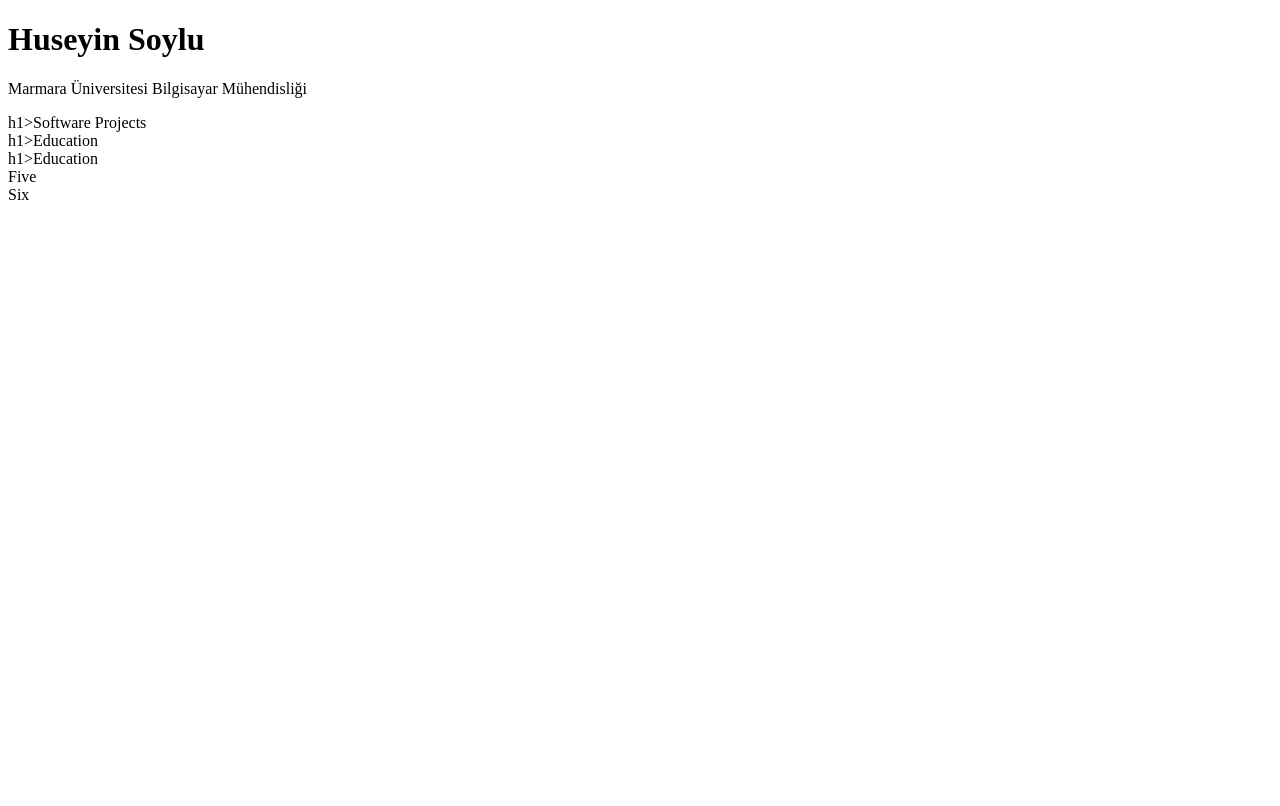
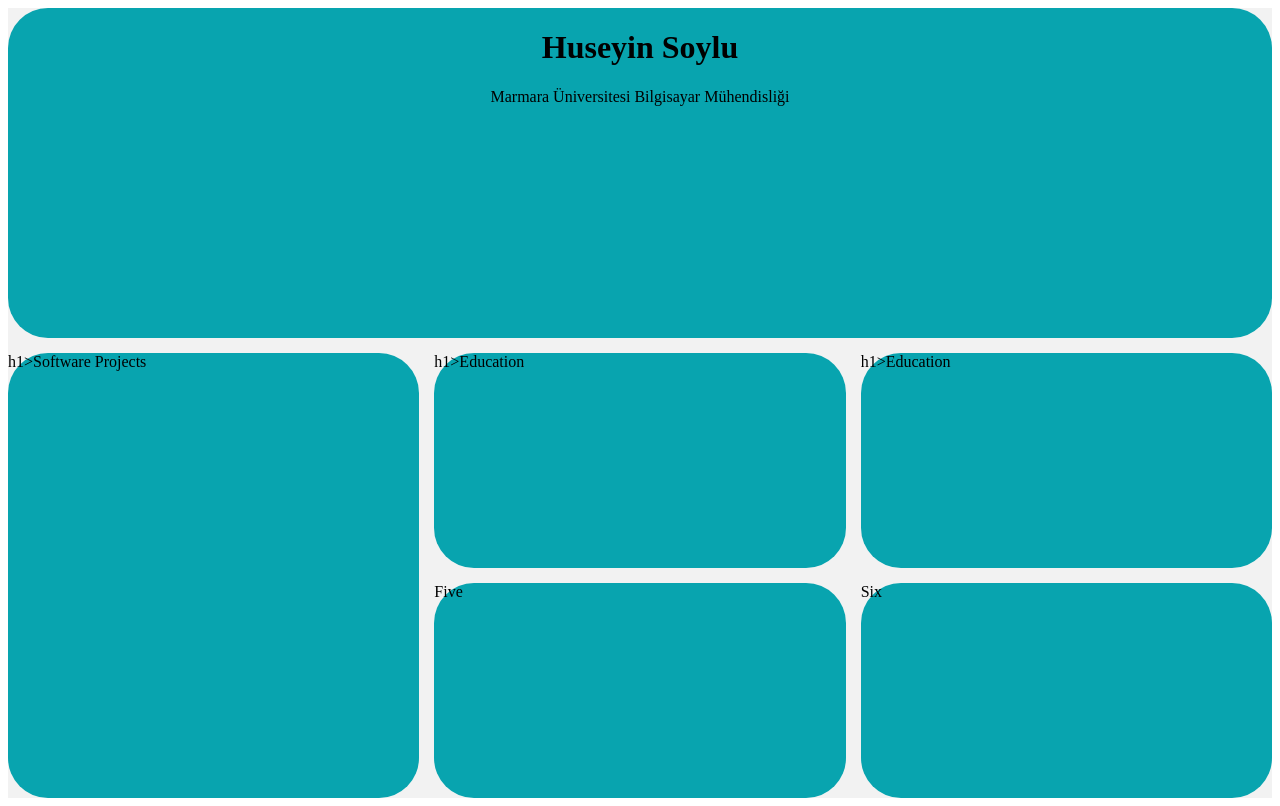
Before and after one commit to huseyinsoylu2/huseyinsoylu2.github.io, a plain HTML site: page index.html in a window 1280 px wide. Drawn offline with Linux system fonts and the light colour scheme; files that its build step writes are made by us from their sources.

Commit message:
Update style.css

```diff
--- a/style.css
+++ b/style.css
@@ -1,21 +1,45 @@
-.section {
-    height: 200px;
-    background-color: green;
-    margin: 20px;
-  }
+.wrapper {
+  display: grid;
+  grid-template-columns: repeat(3, 1fr);
+  gap: 15px;
+  grid-auto-rows: minmax(100px, auto);
+  background-color: rgba(211, 211, 211, 0.3);
+}
+.one {
+  grid-column: 1/4;
+  grid-row: 1 / 4;
+  background-color: rgb(8, 164, 175);
+  text-align: center;
+  border-radius: 40px;
 
-  #flex-container {
-    margin: 20px;
-    display: flex;
-    border: 2px solid black;
-    padding: 20px;
-    height: 200px;
-  }
-
-  .flex-item {
-    border-radius: 10px;
-    background-color: purple;
-    margin: 2px;
-    width: 50px;
-    height: 50px;
-  }
+}
+.two {
+  grid-column: 1;
+  grid-row: 4 / 8;
+  background-color: rgb(8, 164, 175);
+  border-radius: 40px;
+}
+.three {
+  grid-column: 2;
+  grid-row: 4 / 6;
+  background-color: rgb(8, 164, 175);
+  border-radius: 40px;
+}
+.four {
+  grid-column: 3;
+  grid-row: 4 / 6;
+  background-color: rgb(8, 164, 175);
+  border-radius: 40px;
+}
+.five {
+  grid-column: 2;
+  grid-row: 6 / 8;
+  background-color: rgb(8, 164, 175);
+  border-radius: 40px;
+}
+.six {
+  grid-column: 3;
+  grid-row: 6 / 8;
+  background-color: rgb(8, 164, 175);
+  border-radius: 40px;
+}
```
